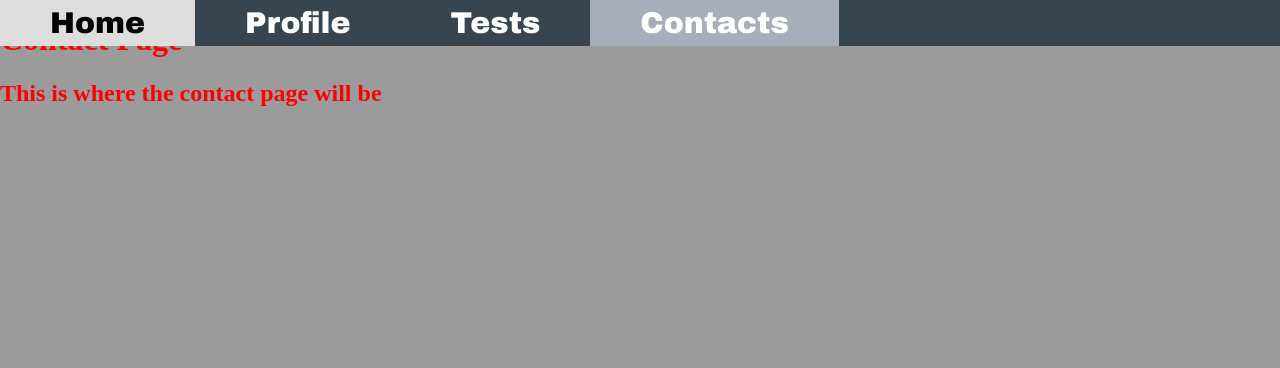
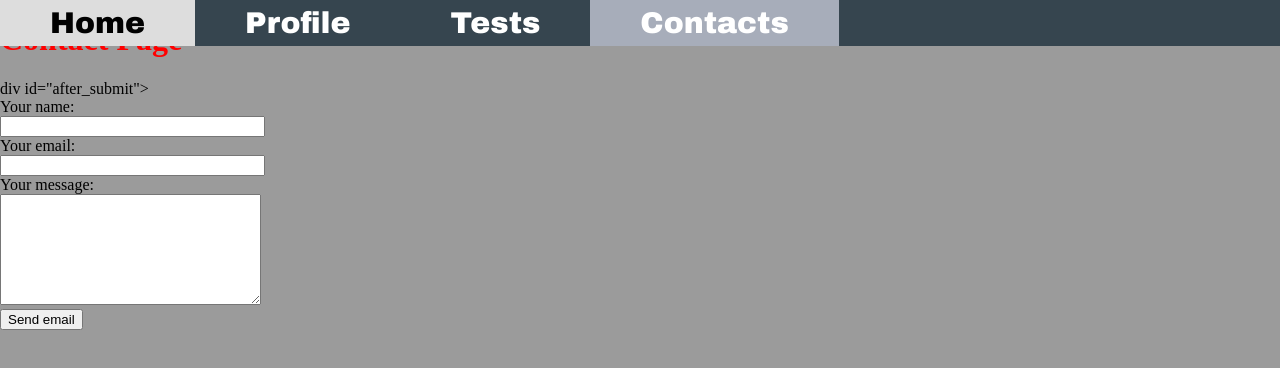
Before and after one commit to LinkedUp/LinkedUp.github.io, a plain HTML site: page Website/contactpage.html in a window 1280 px wide. Drawn offline with Linux system fonts and the light colour scheme.

Commit message:
submittable info

```diff
--- a/Website/contactpage.html
+++ b/Website/contactpage.html
@@ -20,7 +20,26 @@
     <h1>Contact Page</h1>
     <section class="section-contactpage">
         <div>
-            <h1>This is where the contact page will be</h1>
+            div id="after_submit"></div>
+            <form id="contact_form" action="#" method="POST" enctype="multipart/form-data">
+              <div class="row">
+                <label class="required" for="name">Your name:</label><br />
+                <input id="name" class="input" name="name" type="text" value="" size="30" /><br />
+                <span id="name_validation" class="error_message"></span>
+              </div>
+              <div class="row">
+                <label class="required" for="email">Your email:</label><br />
+                <input id="email" class="input" name="email" type="text" value="" size="30" /><br />
+                <span id="email_validation" class="error_message"></span>
+              </div>
+              <div class="row">
+                <label class="required" for="message">Your message:</label><br />
+                <textarea id="message" class="input" name="message" rows="7" cols="30"></textarea><br />
+                <span id="message_validation" class="error_message"></span>
+              </div>
+
+                <input id="submit_button" type="submit" value="Send email" />
+            </form>
         </div>
         </section>
 
```
